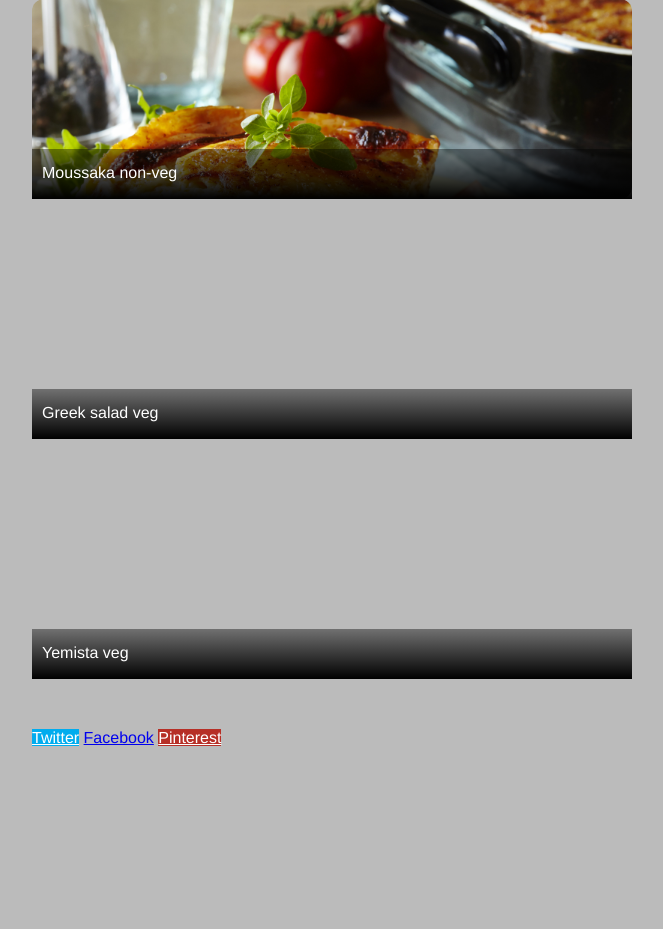
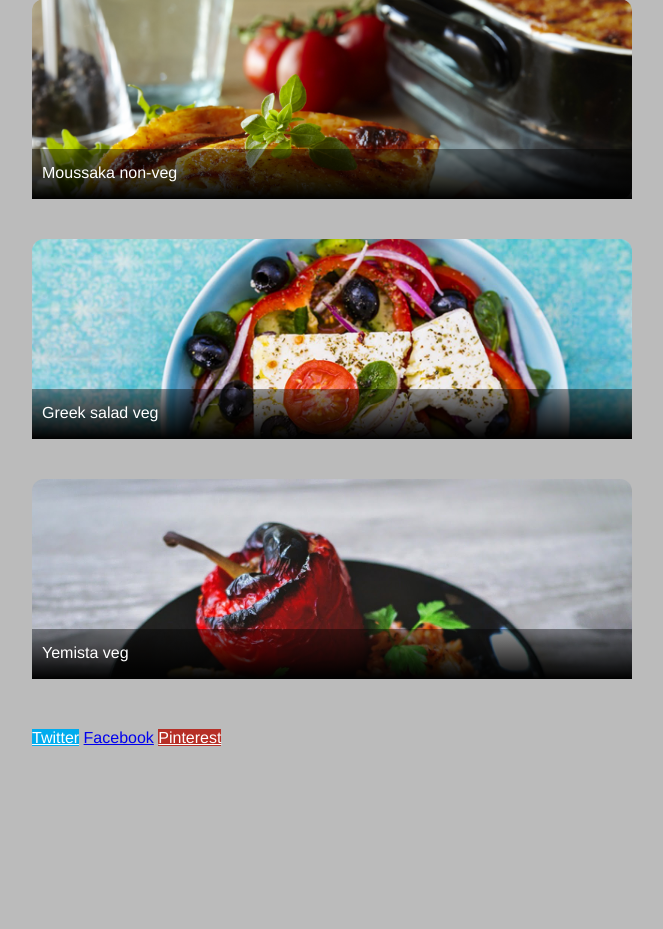
Before and after one commit to irina-agaf/greekfood, a PHP site: template templates/index.html in a window 1280 px wide. Shown: the part 611-1540 px from the top of the page, without its empty margins (308-971 px from the left). Run offline with PHP 8.4, Linux system fonts and the light colour scheme; the template is opened without the code that fills it, so the values that code supplies are empty.

Commit message:
links updated

```diff
--- a/static/gfood.css
+++ b/static/gfood.css
@@ -61,16 +61,16 @@ small {
 }
 
 .first{
-  background-image: url(https://www.dreamstime.com/royalty-free-stock-image-greek-souvlaki-image28536826.jpg);
+  background-image: url(../static/images/Souvlaki-meat.jpg);
 }
 .second{
   background-image: url(../static/images/Musaka-meat.jpg);
 }
 .third{
-  background-image: url("file:///C:/greekfood/static/images/Greek-salad-veg.jpg");
+  background-image: url(../static/images/Greek-salad-veg.jpg);
 }
 .forth{
-  background-image: url("file:///C:/greekfood/static/images/Yemista-veg.jpg");
+  background-image: url(../static/images/Yemista-veg.jpg);
 }
 /*.veg {
   float: right;
```
